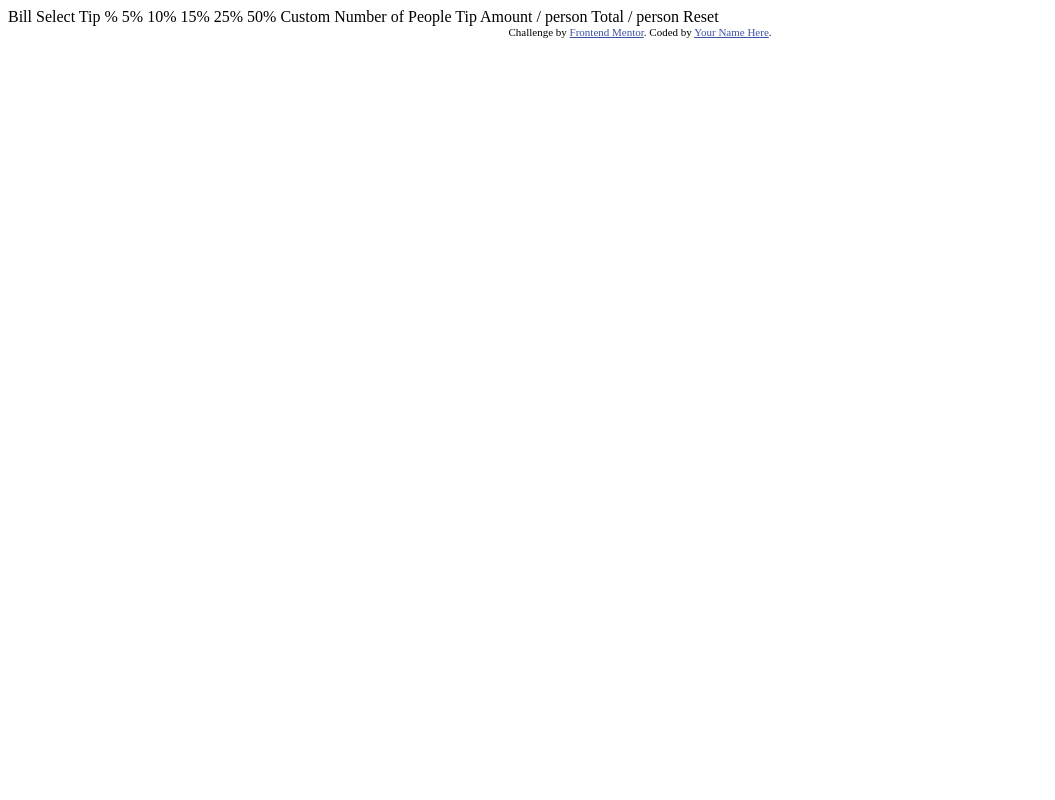
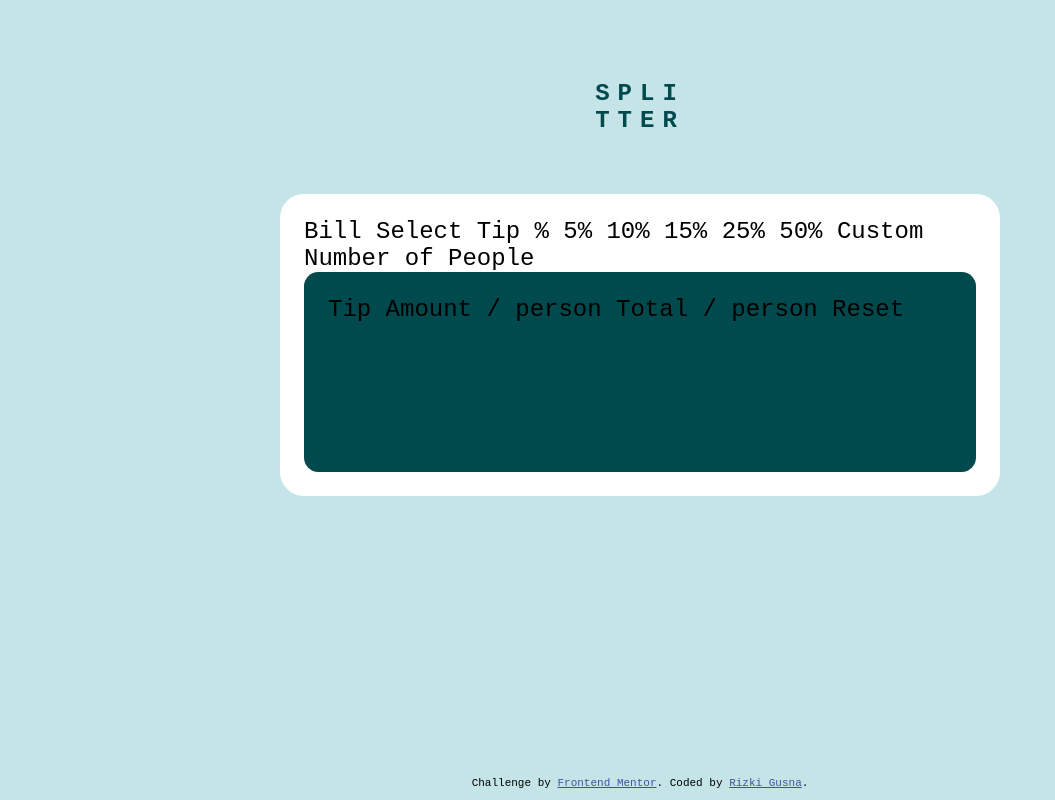
Before and after one commit to rizkygusna/tip-calculator, a plain HTML site: page index.html in a window 1280 px wide. Shown: the whole page, without its empty margins (0-1055 px from the left). Drawn offline with Linux system fonts and the light colour scheme.

Commit message:
add background color to card

```diff
--- a/index.html
+++ b/index.html
@@ -6,30 +6,31 @@
     <!-- displays site properly based on user's device -->
 
     <link rel="icon" type="image/png" sizes="32x32" href="./images/favicon-32x32.png" />
-    <link rel="stylesheet" href="style.css" />
+    <link rel="stylesheet" href="styles.css" />
 
     <title>Frontend Mentor | Tip calculator app</title>
-
-    <!-- Feel free to remove these styles or customise in your own stylesheet 👍 -->
-    <style>
-      .attribution {
-        font-size: 11px;
-        text-align: center;
-      }
-      .attribution a {
-        color: hsl(228, 45%, 44%);
-      }
-    </style>
   </head>
   <body>
-    Bill Select Tip % 5% 10% 15% 25% 50% Custom Number of People Tip Amount / person Total
-    / person Reset
+    <header>
+      spli <br />
+      tter
+    </header>
+    <main>
+      <div class="container">
+        <div class="container-flex">
+          <div class="input">
+            Bill Select Tip % 5% 10% 15% 25% 50% Custom Number of People
+          </div>
+          <div class="result">Tip Amount / person Total / person Reset</div>
+        </div>
+      </div>
+    </main>
 
-    <div class="attribution">
+    <footer class="attribution">
       Challenge by
       <a href="https://www.frontendmentor.io?ref=challenge" target="_blank"
         >Frontend Mentor</a
-      >. Coded by <a href="#">Your Name Here</a>.
-    </div>
+      >. Coded by <a href="#">Rizki Gusna</a>.
+    </footer>
   </body>
 </html>
--- a/styles.css
+++ b/styles.css
@@ -3,5 +3,55 @@
 }
 
 body {
+  display: flex;
+  flex-direction: column;
+  font-size: 24px;
   margin: 0;
+  font-family: 'Space Mono', monospace;
+  background-color: hsl(185, 41%, 84%);
+  height: 100vh;
 }
+
+header {
+  text-transform: uppercase;
+  text-align: center;
+  letter-spacing: 0.5rem;
+  font-weight: bold;
+  color: hsl(183, 100%, 15%);
+  margin-top: 10vh;
+  margin-bottom: 2.5em;
+}
+
+main {
+  flex-grow: 1;
+}
+
+.container {
+  max-width: 720px;
+  width: 100%;
+  background-color: white;
+  margin: 0 auto;
+  padding: 1em;
+  border-radius: 1em;
+}
+
+.container-flex {
+  display: flex;
+  flex-direction: column;
+}
+
+.result {
+  padding: 1em;
+  border-radius: 0.6em;
+  background-color: hsl(183, 100%, 15%);
+  height: 200px;
+}
+
+.attribution {
+  font-size: 11px;
+  text-align: center;
+  padding: 1em 0;
+}
+.attribution a {
+  color: hsl(228, 45%, 44%);
+}
```
